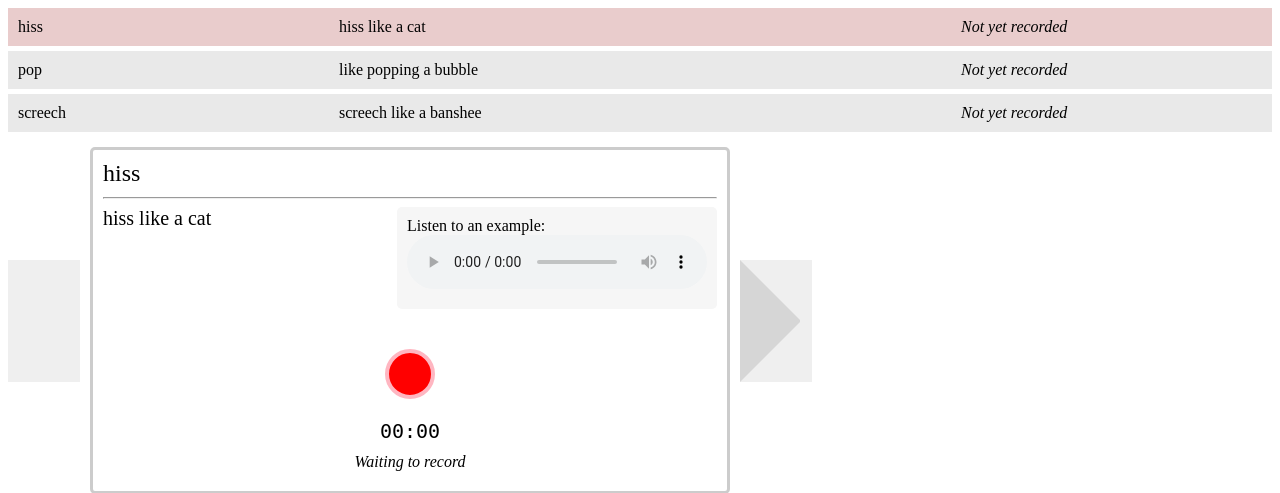
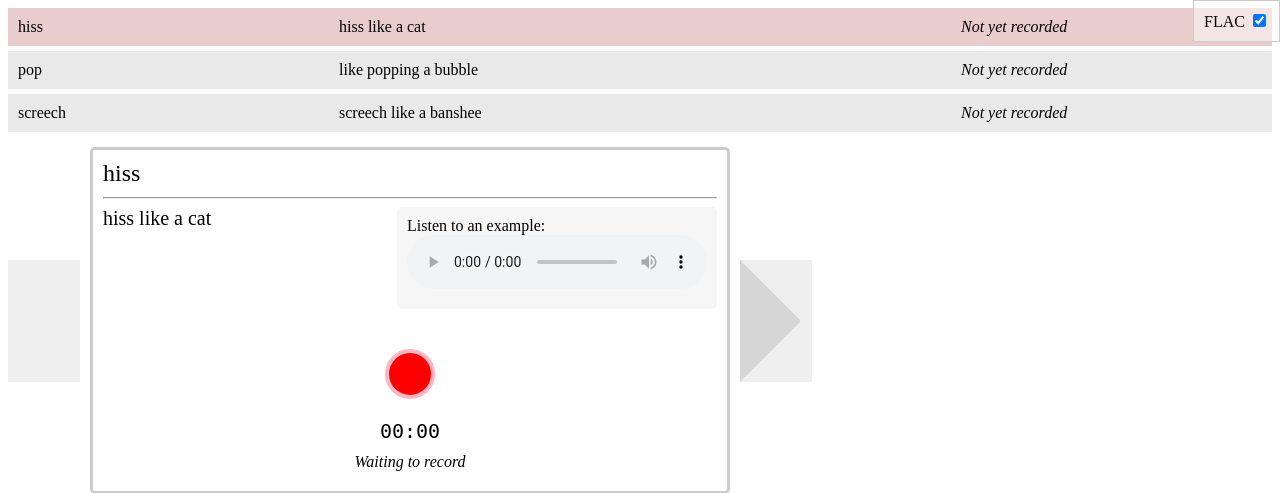
Before and after one commit to talonvoice/noise, a Flask app: page / in a window 1280 px wide. Shown: the top 493 px of the page. Run offline with Flask 2, Linux system fonts and the light colour scheme.

Commit message:
added checkbox to easily toggle between old (WEBM) and new (FLAC) code paths

```diff
--- a/server/static/components/app.js
+++ b/server/static/components/app.js
@@ -1,5 +1,7 @@
 import { renderNoiseList } from './list.js';
 import { updateSamplePlayer } from './player.js';
+import { updateIsFlac } from './is-flac.js';
+
 import {
   renderRecorder,
   renderRecordingControls,
@@ -24,7 +26,13 @@ function updateDownloadLink({ url = null, filename = null, disabled = false }) {
   }
 }
 
+// TODO: move everything UI into here eventually from index.js
+function updateApp({ isFlac, onFlacClick }) {
+  updateIsFlac({ checked: isFlac, disabled: false, onClick: onFlacClick});
+}
+
 export {
+  updateApp,
   updateSamplePlayer,
   updateDownloadLink,
   renderButton,
--- /dev/null
+++ b/server/static/components/is-flac.js
@@ -0,0 +1,29 @@
+// TODO: only for debugging purposes; remove in production
+function updateIsFlac({
+  checked = true,
+  disabled = false,
+  onClick = () => {},
+}) {
+  // get rid of original event handler by replacing button element
+  // TODO: look into other ways of doing this, including using the original reference to the handler
+  const oldCheckbox = document.querySelector('[data-id=is-flac-checkbox]');
+  const checkbox = oldCheckbox.cloneNode(true);
+  const label = document.querySelector('[data-id=is-flac-label]');
+
+  checkbox.checked = checked;
+  if (disabled) {
+    checkbox.setAttribute('disabled', 'disabled');
+    label.classList.add('IsFlac-label--disabled');
+  } else {
+    checkbox.removeAttribute('disabled');
+    label.classList.remove('IsFlac-label--disabled');
+  }
+
+  checkbox.addEventListener('click', onClick);
+
+  // get rid of original event handler by replacing button element
+  // TODO: look into other ways of doing this, including using the original reference to the handler
+  oldCheckbox.parentNode.replaceChild(checkbox, oldCheckbox);
+}
+
+export { updateIsFlac };
--- a/server/static/index.css
+++ b/server/static/index.css
@@ -191,7 +191,6 @@ a {
   color: #ccc;
 }
 
-
 .Arrow {
   color: #d6d6d6;
   width: 0;
@@ -219,3 +218,21 @@ a {
   border-left: 60px solid currentColor;
   border-right: none;
 }
+
+.IsFlac {
+  top: 0;
+  right: 0;
+  position: absolute;
+  padding: 10px;
+  border: solid 1px #ccc;
+  background-color: rgba(255, 255, 255, 0.50);
+}
+
+.IsFlac-label {
+}
+.IsFlac-label--disabled {
+  color: #ccc;
+}
+
+.IsFlac-checkbox {
+}
--- a/server/static/index.js
+++ b/server/static/index.js
@@ -4,6 +4,7 @@ import {
   showNotification,
 } from './utilities/utilities.js';
 import {
+  updateApp,
   updateSamplePlayer,
   updateDownloadLink,
   renderButton,
@@ -44,6 +45,7 @@ function renderRecorderAndArrows() {
 }
 
 function renderApp() {
+  updateApp({ isFlac: state.recorder.isFlac, onFlacClick: onFlacClick });
   renderNoiseList(
     state.noiseList,
     selectNoise,
@@ -130,12 +132,14 @@ let state = {
     },
     chunkNumber: 0,
     chunks: [],
-    callbacks: { // TODO: currently abusing state to have handy references to recorder functionality; figure out a better way to do this
+    callbacks: {
+      // TODO: currently abusing state to have handy references to recorder functionality; figure out a better way to do this
       startRecorder: () => {},
       stopRecorder: () => {},
       startRecording: () => {},
       stopRecording: () => {},
-    }
+    },
+    isFlac: true,
   },
   noiseList: [],
   selectedNoise: -1,
@@ -212,11 +216,24 @@ function decrementSelectedNoise() {
 /*
   Event handlers
  */
+const onFlacClick = function(e) {
+  e.preventDefault();
+
+  updateState({
+    recorder: {
+      ...state.recorder,
+      isFlac: !state.recorder.isFlac,
+    },
+  });
+
+  updateApp({ isFlac: state.recorder.isFlac, onFlacClick: onFlacClick });
+};
 
 // TODO: consider making this a function generator where we pass in startRecorder() and stopRecorder()
 const onRecordClick = function() {
   if (state.recorder.status === RECORDER_STATUS_VALUES.WAITING) {
     if (!state.recorder.explicitlyPermitted) {
+      // TODO: consider doing this reacting to state change instead
       requestMediaPermissions(
         handleRequestMediaPermissionsSuccess,
         handleRequestMediaPermissionsFailure,
--- a/server/templates/index.html
+++ b/server/templates/index.html
@@ -1,10 +1,12 @@
 <!DOCTYPE html>
 <html>
+
 <head>
   <title>Noise Sample Collection</title>
   <meta name="description" content="" />
   <link rel="stylesheet" type="text/css" href="static/index.css" />
 </head>
+
 <body>
   <!-- TODO: get rid of the below form after we're done; only used as reference, but may also be used as a backup for browsers that don't support getUserMedia() -->
   <form style="display: none" enctype="multipart/form-data" action="/upload" method="POST">
@@ -28,14 +30,17 @@
         </div>
         <div class="Recorder-examples">
           <p class="Recorder-exampleAudio">
-              Listen to an example:<br>
+            Listen to an example:
+            <br>
             <!-- TODO: convert to accessible custom controls -->
             <audio class="Recorder-preview" data-id="preview" style="display: none" controls="">
             </audio>
           </p>
           <!-- TODO: only show this if there are actually video examples -->
           <p class="Recorder-exampleVideo" style="display: none">
-              Watch a video of the mouth movement:<br><a href="#">Video of mouth movement</a>
+            Watch a video of the mouth movement:
+            <br>
+            <a href="#">Video of mouth movement</a>
           </p>
         </div>
       </div>
@@ -51,6 +56,11 @@
     <button class="Arrow Arrow--right" data-id="goForward">Go to next noise</button>
   </div>
   </div>
+  <form class="IsFlac">
+    <label class="IsFlac-label" data-id="is-flac-label" for="is-flac-checkbox">FLAC</label>
+    <input class="IsFlac-checkbox" data-id="is-flac-checkbox" name="is-flac-checkbox" type="checkbox" checked="checked"></input>
+  </form>
   <script type="module" src="static/index.js"></script>
 </body>
+
 </html>
```
Lines whose indentation alone changed are shown as unchanged.
